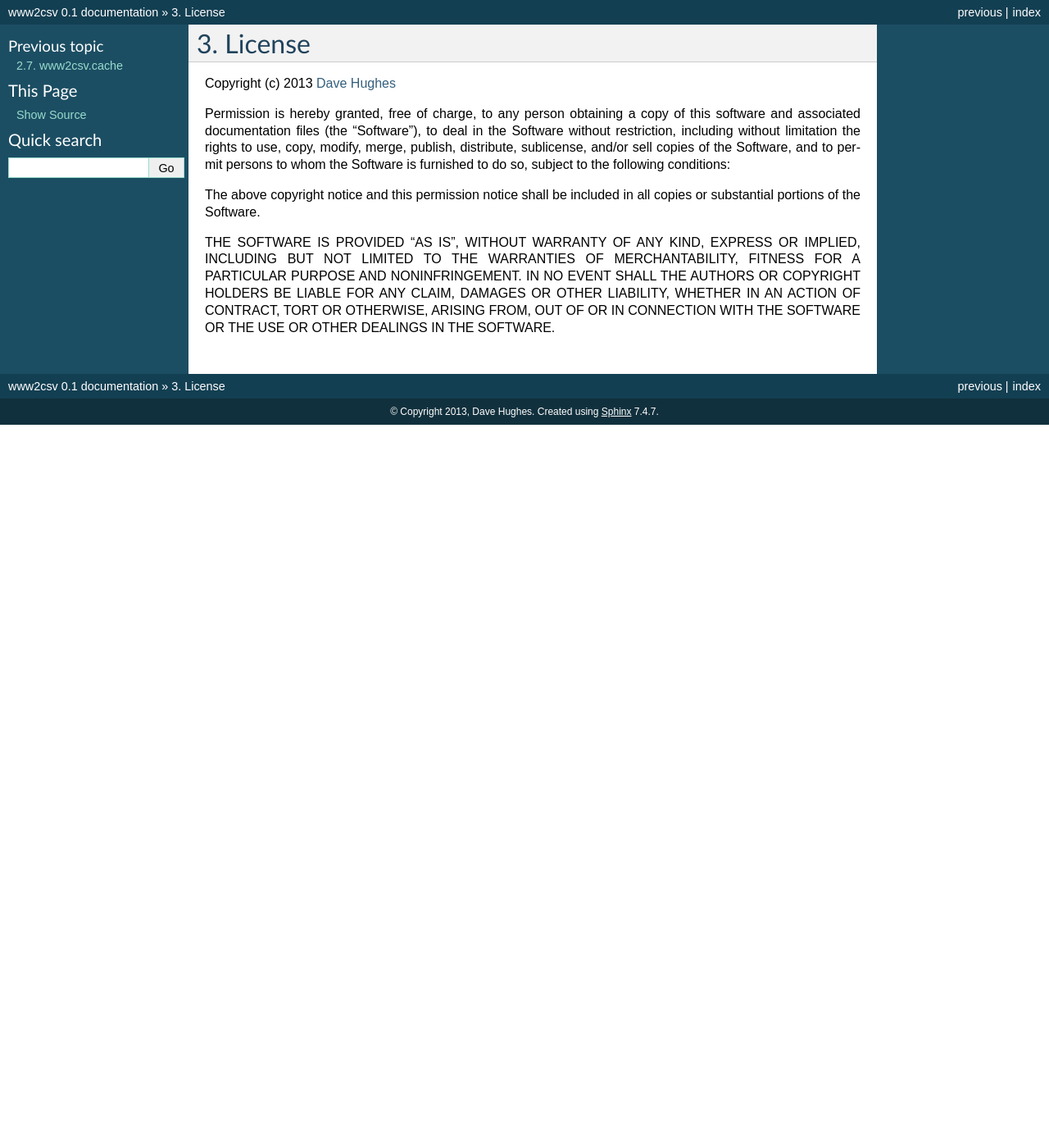
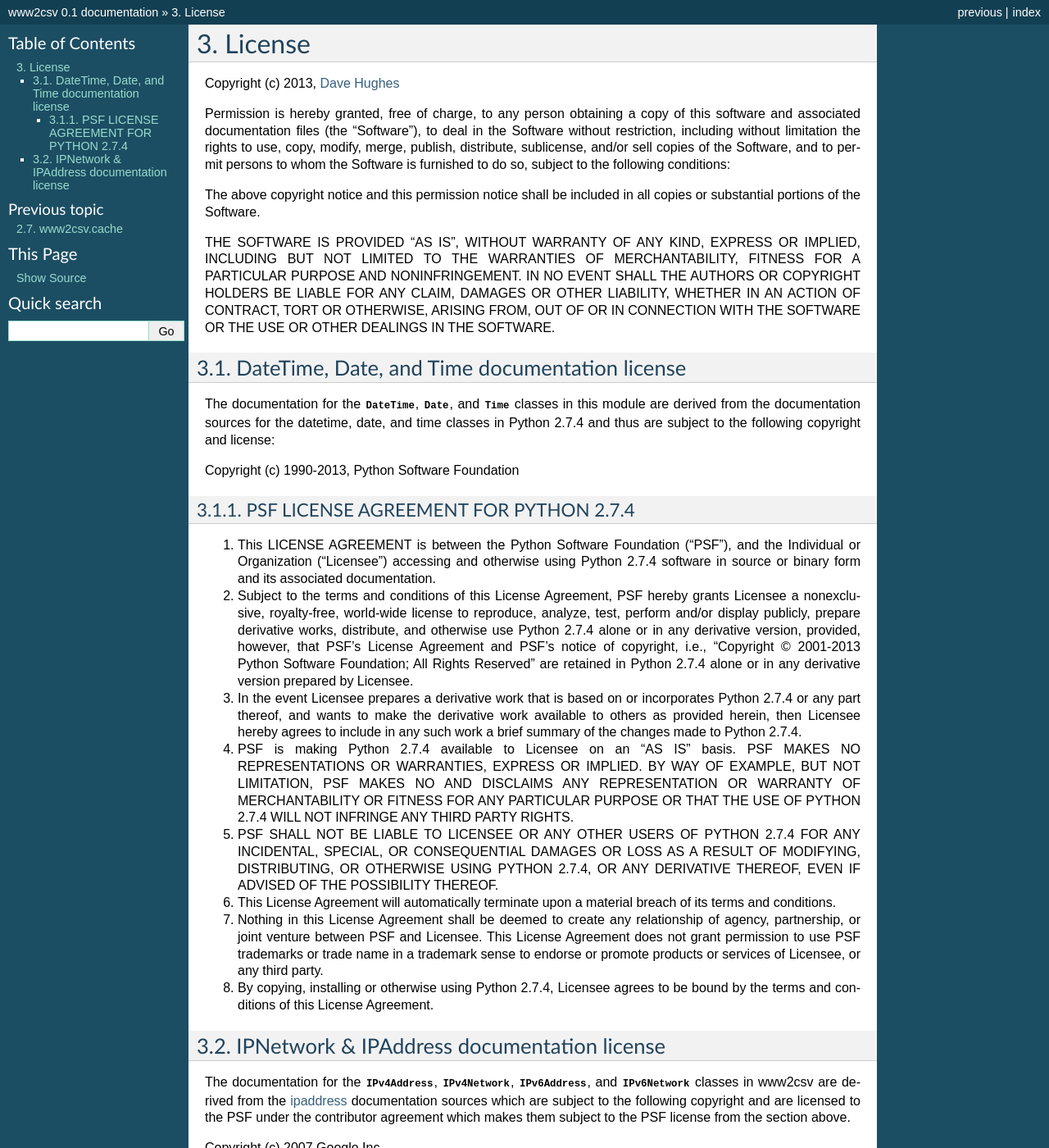
Before and after one commit to waveform-computing/lars, a Sphinx documentation site: the page built from docs/license.rst, in a window 1280 px wide and 1400 px high. Shown: the whole window at 82% size. Built offline with Sphinx 7.4.7, drawn with Linux system fonts in a browser that asks for light colours.

Commit message:
Yet more work on docs
Finished tidying up the license for the docs too

```diff
--- a/docs/license.rst
+++ b/docs/license.rst
@@ -4,8 +4,7 @@
 License
 =======
 
-
-Copyright (c) 2013 `Dave Hughes`_
+Copyright (c) 2013, `Dave Hughes`_
 
 Permission is hereby granted, free of charge, to any person obtaining a copy
 of this software and associated documentation files (the "Software"), to deal
@@ -25,4 +24,78 @@ LIABILITY, WHETHER IN AN ACTION OF CONTRACT, TORT OR OTHERWISE, ARISING FROM,
 OUT OF OR IN CONNECTION WITH THE SOFTWARE OR THE USE OR OTHER DEALINGS IN THE
 SOFTWARE.
 
+
+DateTime, Date, and Time documentation license
+==============================================
+
+The documentation for the :class:`~www2csv.dataypes.DateTime`,
+:class:`~www2csv.datatypes.Date`, and :class:`~www2csv.datatypes.Time` classes
+in this module are derived from the documentation sources for the datetime,
+date, and time classes in Python 2.7.4 and thus are subject to the following
+copyright and license:
+
+Copyright (c) 1990-2013, Python Software Foundation
+
+PSF LICENSE AGREEMENT FOR PYTHON 2.7.4
+--------------------------------------
+
+1. This LICENSE AGREEMENT is between the Python Software Foundation
+   (“PSF”), and the Individual or Organization (“Licensee”) accessing
+   and otherwise using Python 2.7.4 software in source or binary form and its
+   associated documentation.
+
+2. Subject to the terms and conditions of this License Agreement, PSF hereby
+   grants Licensee a nonexclusive, royalty-free, world-wide license to
+   reproduce, analyze, test, perform and/or display publicly, prepare
+   derivative works, distribute, and otherwise use Python 2.7.4 alone or in
+   any derivative version, provided, however, that PSF’s License Agreement
+   and PSF’s notice of copyright, i.e., “Copyright © 2001-2013 Python
+   Software Foundation; All Rights Reserved” are retained in Python 2.7.4
+   alone or in any derivative version prepared by Licensee.
+
+3. In the event Licensee prepares a derivative work that is based on or
+   incorporates Python 2.7.4 or any part thereof, and wants to make the
+   derivative work available to others as provided herein, then Licensee
+   hereby agrees to include in any such work a brief summary of the changes
+   made to Python 2.7.4.
+
+4. PSF is making Python 2.7.4 available to Licensee on an “AS IS” basis.
+   PSF MAKES NO REPRESENTATIONS OR WARRANTIES, EXPRESS OR IMPLIED. BY WAY OF
+   EXAMPLE, BUT NOT LIMITATION, PSF MAKES NO AND DISCLAIMS ANY REPRESENTATION
+   OR WARRANTY OF MERCHANTABILITY OR FITNESS FOR ANY PARTICULAR PURPOSE OR
+   THAT THE USE OF PYTHON 2.7.4 WILL NOT INFRINGE ANY THIRD PARTY RIGHTS.
+
+5. PSF SHALL NOT BE LIABLE TO LICENSEE OR ANY OTHER USERS OF PYTHON 2.7.4
+   FOR ANY INCIDENTAL, SPECIAL, OR CONSEQUENTIAL DAMAGES OR LOSS AS A RESULT
+   OF MODIFYING, DISTRIBUTING, OR OTHERWISE USING PYTHON 2.7.4, OR ANY
+   DERIVATIVE THEREOF, EVEN IF ADVISED OF THE POSSIBILITY THEREOF.
+
+6. This License Agreement will automatically terminate upon a material breach
+   of its terms and conditions.
+
+7. Nothing in this License Agreement shall be deemed to create any
+   relationship of agency, partnership, or joint venture between PSF and
+   Licensee. This License Agreement does not grant permission to use PSF
+   trademarks or trade name in a trademark sense to endorse or promote
+   products or services of Licensee, or any third party.
+
+8. By copying, installing or otherwise using Python 2.7.4, Licensee agrees to
+   be bound by the terms and conditions of this License Agreement.
+
+
+IPNetwork & IPAddress documentation license
+===========================================
+
+The documentation for the :class:`~www2csv.datatypes.IPv4Address`,
+:class:`~www2csv.datatypes.IPv4Network`,
+:class:`~www2csv.datatypes.IPv6Address`, and
+:class:`~www2csv.datatypes.IPv6Network` classes in www2csv are derived from the
+`ipaddress`_ documentation sources which are subject to the following copyright
+and are licensed to the PSF under the contributor agreement which makes them
+subject to the PSF license from the section above.
+
+Copyright (c) 2007 Google Inc.
+
+
 .. _Dave Hughes: mailto:dave@waveform.org.uk
+.. _ipaddress: http://code.google.com/p/ipaddr-py/
--- a/docs/www2csv.w3c.rst
+++ b/docs/www2csv.w3c.rst
@@ -6,4 +6,3 @@ www2csv.w3c
 
 
 .. automodule:: www2csv.w3c
-   :members:
```
Also changed, not shown: www2csv/__init__.py (+7 -6 lines), 1 other file.
